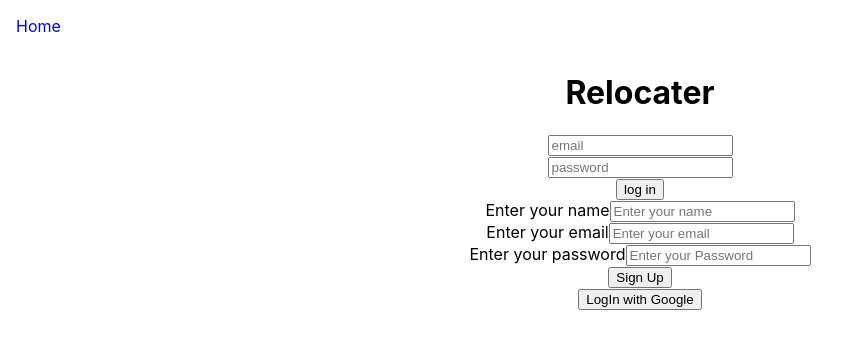
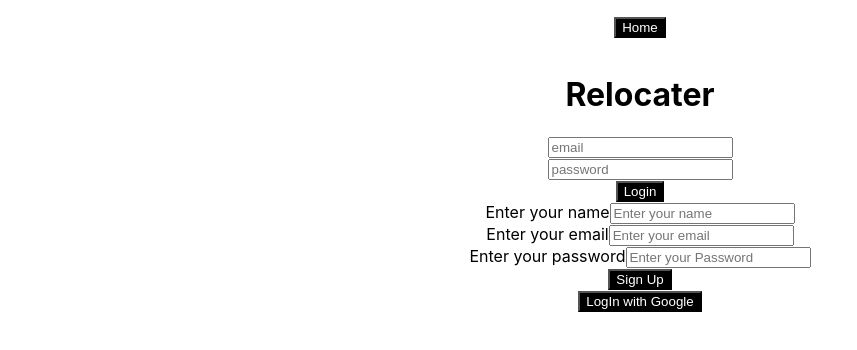
Before and after one commit to BryantCabrera/relocater, a React (Create React App) app: page / in a window 1280 px wide. Shown: the top 350 px of the page, without its empty margins (0-857 px from the left). Built offline with nearby package versions, Linux system fonts and the light colour scheme; no server answers.

Commit message:
Adds ummer's button styling

```diff
--- /dev/null
+++ b/src/Header/Header.css
@@ -0,0 +1,8 @@
+.nav-bar {
+    justify-content: center;
+}
+
+button {
+    background-color: black;
+    color: white;
+}
--- a/src/Header/Header.js
+++ b/src/Header/Header.js
@@ -1,16 +1,17 @@
 import React from 'react'
 import { Link } from 'react-router-dom'
+import './Header.css'
 
 const Header = ( props) => {
     return (
         <header>
             <div className="nav-bar">
-                <p className="nav-home"><Link to='/home'>Home </Link></p>
+                <p className="nav-home"><Link to='/home'><button>Home</button> </Link></p>
                 {
                     props.user._id
                         &&
-                            [<p key={99}><Link to={`/profile/${props.user._id}`}>profile </Link></p>,
-                            <p key={23423}onClick={props.handleLogout}> LogOut</p>]
+                            [<p key={99}><Link to={`/profile/${props.user._id}`}><button>Profile</button> </Link></p>,
+                            <p key={23423}onClick={props.handleLogout}> <button>Logout</button></p>]
                 }
 
             </div>
--- a/src/Login/Login.js
+++ b/src/Login/Login.js
@@ -99,7 +99,7 @@ class Login extends Component {
                             required
                         />
                         <br />
-                        <button type='submit'>log in</button> <br />
+                        <button type='submit'>Login</button> <br />
                     </form>
                 </div>
 
```
